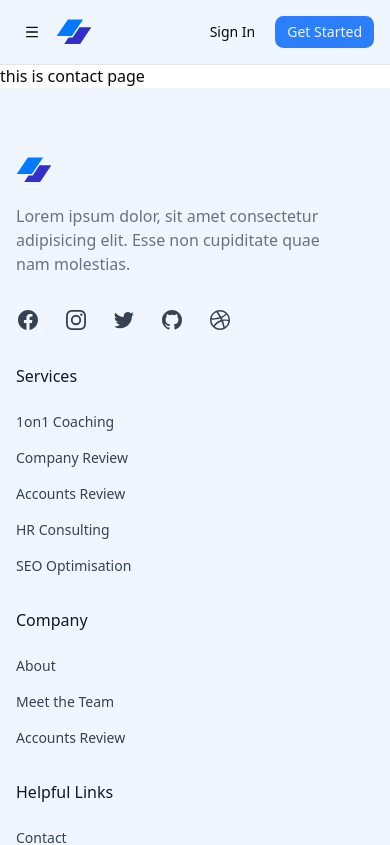
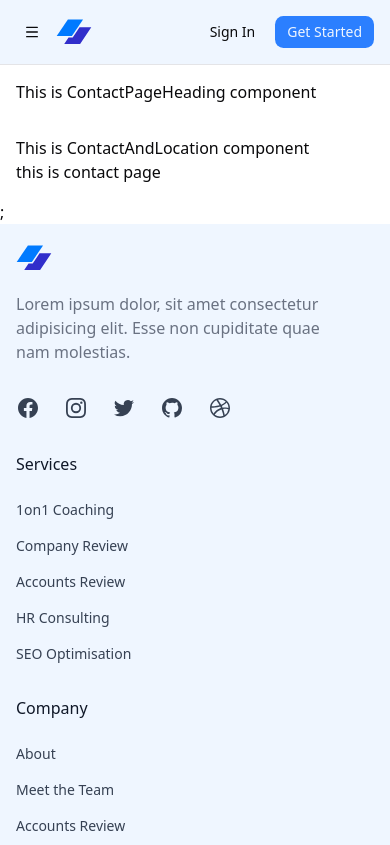
Before and after one commit to tarekul42/wallet-management-client, a React (Vite) app: page /contact in a window 390 px wide. Shown: the top 845 px of the page. Built offline with nearby package versions, Linux system fonts and the light colour scheme.

Commit message:
project structure changed

```diff
--- a/src/components/Layout/Footer.tsx
+++ b/src/components/Layout/Footer.tsx
@@ -3,7 +3,7 @@ import Logo from "@/assets/icons/Logo";
 const Footer = () => {
   return (
     <footer className="bg-primary-foreground">
-      <div className="mx-auto space-y-8 px-4 py-16 sm:px-6 lg:space-y-16 lg:px-8">
+      <div className="mx-auto space-y-8 px-4 py-4 md:py-16 sm:px-6 lg:space-y-16 lg:px-8">
         <div className="grid grid-cols-1 gap-8 lg:grid-cols-3">
           <div>
             <Logo />
--- /dev/null
+++ b/src/components/modules/ContactPage/ContactForm.tsx
@@ -0,0 +1,9 @@
+const ContactForm = () => {
+  return (
+    <div>
+      <h1>This is ContactForm component</h1>
+    </div>
+  );
+};
+
+export default ContactForm;
--- a/src/pages/Contact.tsx
+++ /dev/null
@@ -1,11 +0,0 @@
-
-
-const Contact = () => {
-    return (
-        <div>
-            this is contact page
-        </div>
-    );
-};
-
-export default Contact;
--- /dev/null
+++ b/src/pages/Contact/Contact.tsx
@@ -0,0 +1,17 @@
+import ContactPageHeading from "@/pages/Contact/ContactPageHeading";
+import ContactAndLocation from "./ContactAndLocation";
+
+const Contact = () => {
+  return (
+    <>
+      <div className="mx-auto space-y-8 px-4 py-4 md:py-16 sm:px-6 lg:space-y-16 lg:px-8">
+        <ContactPageHeading />
+        <ContactAndLocation />
+        this is contact page
+      </div>
+      ;
+    </>
+  );
+};
+
+export default Contact;
--- /dev/null
+++ b/src/pages/Contact/ContactAndLocation.tsx
@@ -0,0 +1,9 @@
+const ContactAndLocation = () => {
+  return (
+    <div>
+      <h1>This is ContactAndLocation component</h1>
+    </div>
+  );
+};
+
+export default ContactAndLocation;
--- /dev/null
+++ b/src/pages/Contact/ContactPageHeading.tsx
@@ -0,0 +1,9 @@
+const ContactPageHeading = () => {
+  return (
+    <div>
+      <h1>This is ContactPageHeading component</h1>
+    </div>
+  );
+};
+
+export default ContactPageHeading;
--- a/src/routes/index.tsx
+++ b/src/routes/index.tsx
@@ -1,7 +1,7 @@
 import App from "@/App";
 import About from "@/pages/About";
-import Contact from "@/pages/Contact";
-import FAQs from "@/pages/FAQs";
+import Contact from "@/pages/Contact/Contact";
+import FAQs from "@/pages/FAQ/FAQs";
 import Features from "@/pages/Features";
 import Home from "@/pages/Home/Home";
 import Login from "@/pages/Login";
```
Also changed, not shown: src/pages/FAQ/FAQs.tsx (renamed from src/pages/FAQs.tsx, +4 -4 lines), src/pages/FAQ/FAQNeedHelp.tsx (renamed from src/components/modules/FAQpage/FAQNeedHelp.tsx), src/pages/FAQ/FAQTitle.tsx (renamed from src/components/modules/FAQpage/FAQTitle.tsx), src/pages/FAQ/FAQcard.tsx (renamed from src/components/modules/FAQpage/FAQcard.tsx), src/pages/FAQ/FAQsItems.tsx (renamed from src/components/modules/FAQpage/FAQsItems.tsx).
